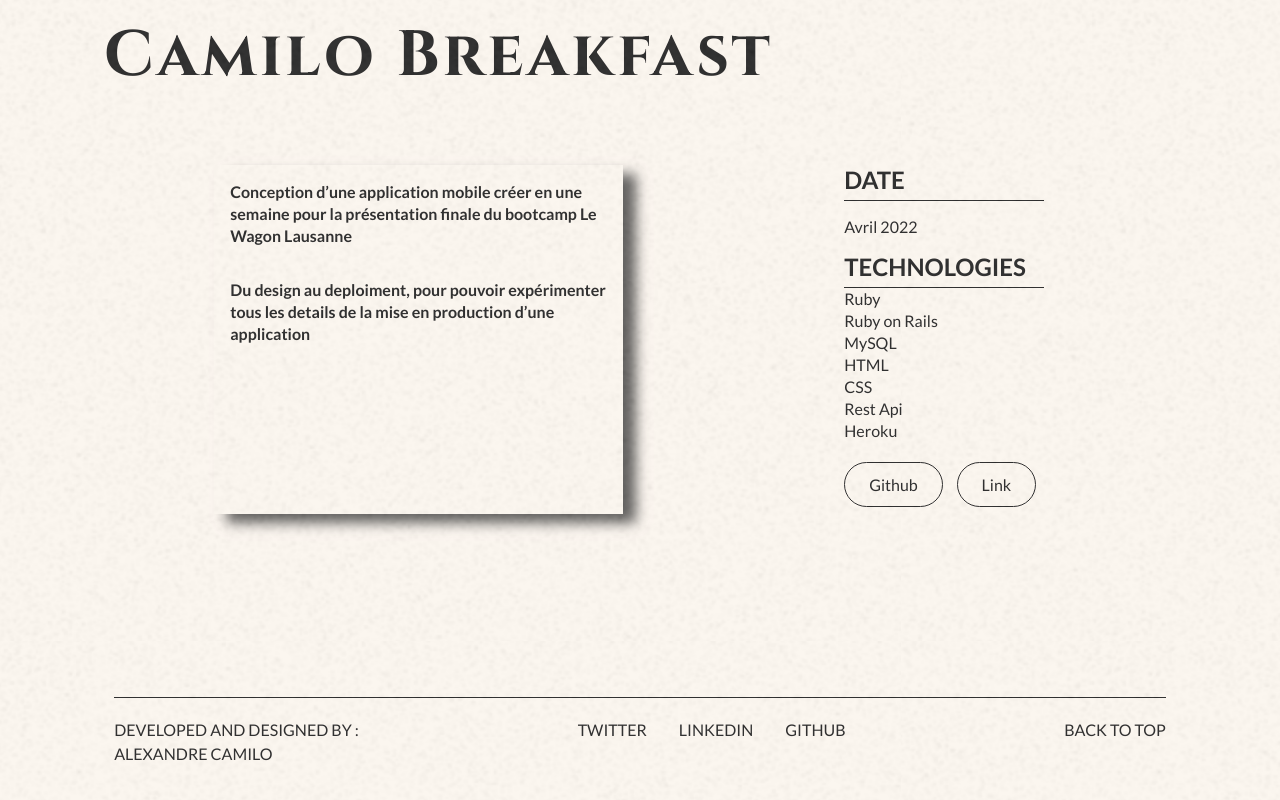
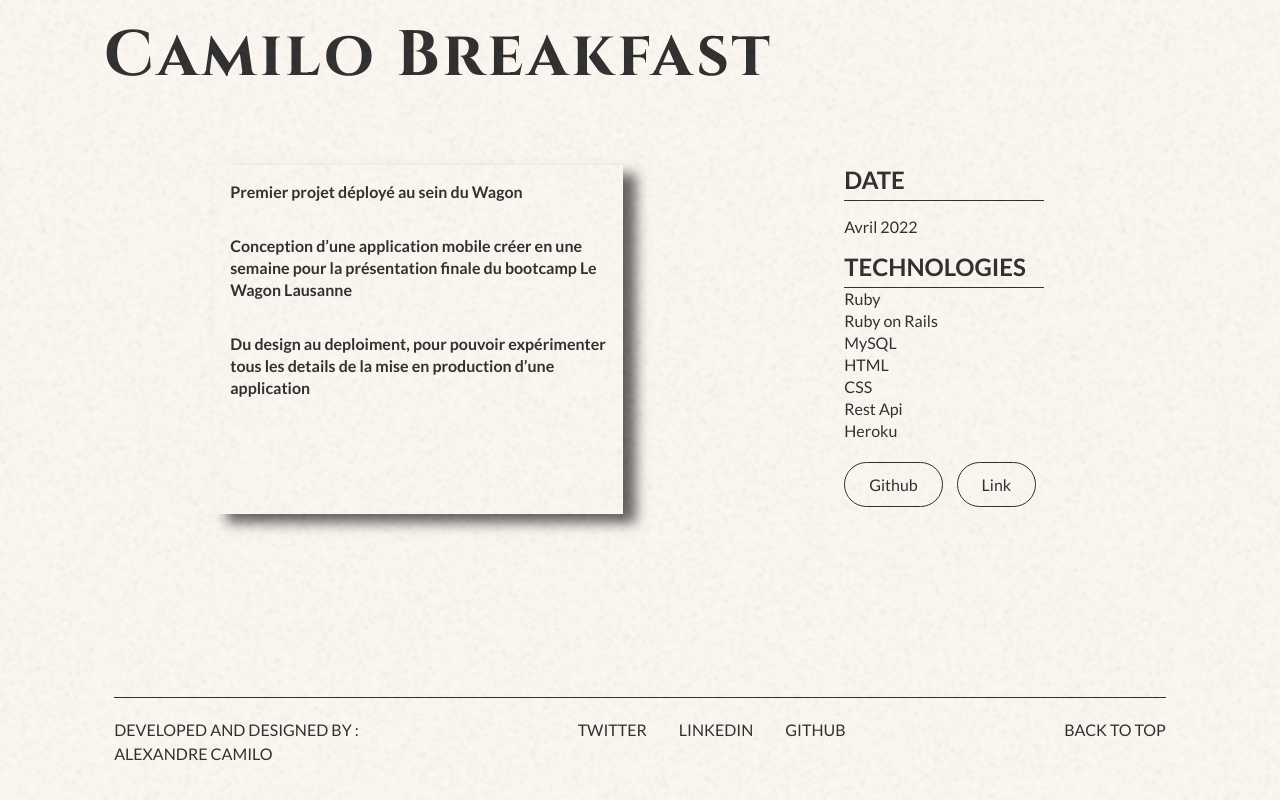
Before and after one commit to AlexandreC6/portfolio, a Vue app: page /project/1 in a window 1280 px wide. Shown: the part 787-1587 px from the top of the page. Built offline with nearby package versions, Linux system fonts and the light colour scheme.

Commit message:
fix: link button project detail

```diff
--- a/src/pages/DetailProject.vue
+++ b/src/pages/DetailProject.vue
@@ -11,9 +11,8 @@
       <div class="container">
         <div class="box">
           <section v-for="sentence in splitSentence(projectID)" :key="sentence.id">
-            <p>{{sentence[0]}}</p>
-            <span v-if="sentence[1]">
-              <p>{{sentence[1]}}</p>
+            <span v-for="phrase in sentence" :key="phrase.id">
+              <p>{{phrase}}</p>
             </span>
           </section>
         </div>
@@ -29,8 +28,12 @@
             </div>
           </div>
           <div class="button">
-            <base-button><a href="#">Github</a></base-button>
-            <base-button><a href="#">Link</a></base-button>
+            <base-button v-if="projects[projectID].github != null">
+              <a :href="projects[projectID].github" target="_blank">Github</a>
+            </base-button>
+            <base-button v-if="projects[projectID].link != null">
+              <a :href="projects[projectID].link" target="_blank">Link</a>
+            </base-button>
           </div>
         </div>
       </div>
--- a/src/store/ProjectStore.js
+++ b/src/store/ProjectStore.js
@@ -7,10 +7,11 @@ export const useProductStore = defineStore('ProductStore',{
         {
           id: 1,
           title: 'Camilo Breakfast',
-          description: "Conception d’une application mobile créer en une semaine pour la présentation finale du bootcamp Le Wagon Lausanne. Du design au deploiment, pour pouvoir expérimenter tous les details de la mise en production d’une application",
+          description: "Premier projet déployé au sein du Wagon. Conception d’une application mobile créer en une semaine pour la présentation finale du bootcamp Le Wagon Lausanne. Du design au deploiment, pour pouvoir expérimenter tous les details de la mise en production d’une application",
           technologies: ['Ruby', 'Ruby on Rails','MySQL', 'HTML', 'CSS', 'Rest Api', 'Heroku'],
           link: 'https://camilo-breakfast.herokuapp.com/',
-          date: 'Avril 2022'
+          date: 'Avril 2022',
+          github: 'https://github.com/AlexandreC6/camilo-breakfast',
         },
         {
           id: 2,
```
